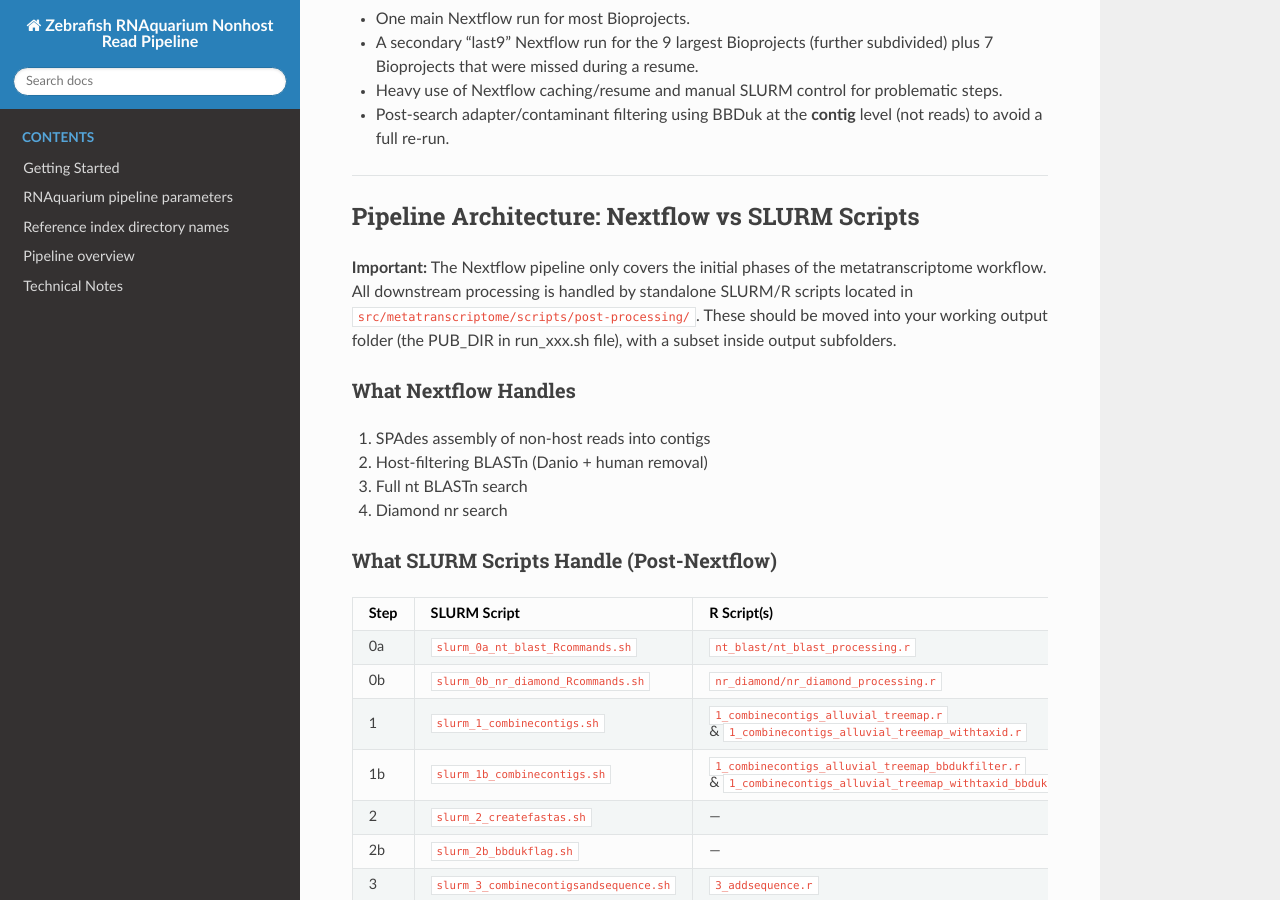
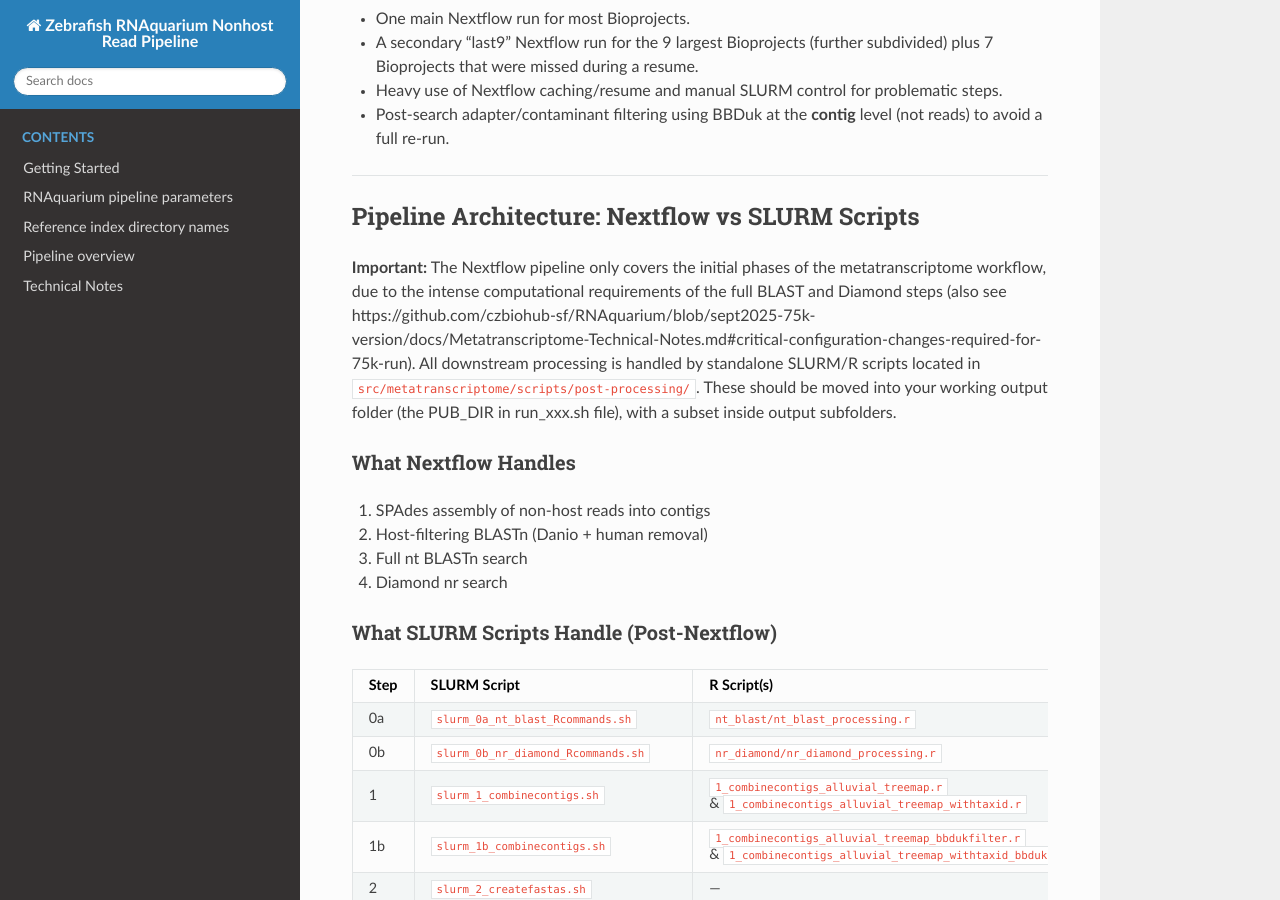
Before and after one commit to czbiohub-sf/RNAquarium, a Sphinx documentation site: the page built from docs/Metatranscriptome-Technical-Notes.md, in a window 1280 px wide and 900 px high, scrolled down 727 px. Built offline with Sphinx 7.4.7 and the Read the Docs theme 3.1.0, drawn with Linux system fonts in a browser that asks for light colours.

Commit message:
Update Metatranscriptome-Technical-Notes.md
adding verbiage explaining why SLURM scripts are needed

```diff
--- a/docs/Metatranscriptome-Technical-Notes.md
+++ b/docs/Metatranscriptome-Technical-Notes.md
@@ -28,7 +28,7 @@ Part II of the RNAquarium pipeline ("metatranscriptome") consumes **unmapped rea
 
 ## Pipeline Architecture: Nextflow vs SLURM Scripts
 
-**Important:** The Nextflow pipeline only covers the initial phases of the metatranscriptome workflow. All downstream processing is handled by standalone SLURM/R scripts located in `src/metatranscriptome/scripts/post-processing/`. These should be moved into your working output folder (the PUB_DIR in run_xxx.sh file), with a subset inside output subfolders.
+**Important:** The Nextflow pipeline only covers the initial phases of the metatranscriptome workflow, due to the intense computational requirements of the full BLAST and Diamond steps (also see https://github.com/czbiohub-sf/RNAquarium/blob/sept2025-75k-version/docs/Metatranscriptome-Technical-Notes.md#critical-configuration-changes-required-for-75k-run). All downstream processing is handled by standalone SLURM/R scripts located in `src/metatranscriptome/scripts/post-processing/`. These should be moved into your working output folder (the PUB_DIR in run_xxx.sh file), with a subset inside output subfolders.
 
 ### What Nextflow Handles
 
```
